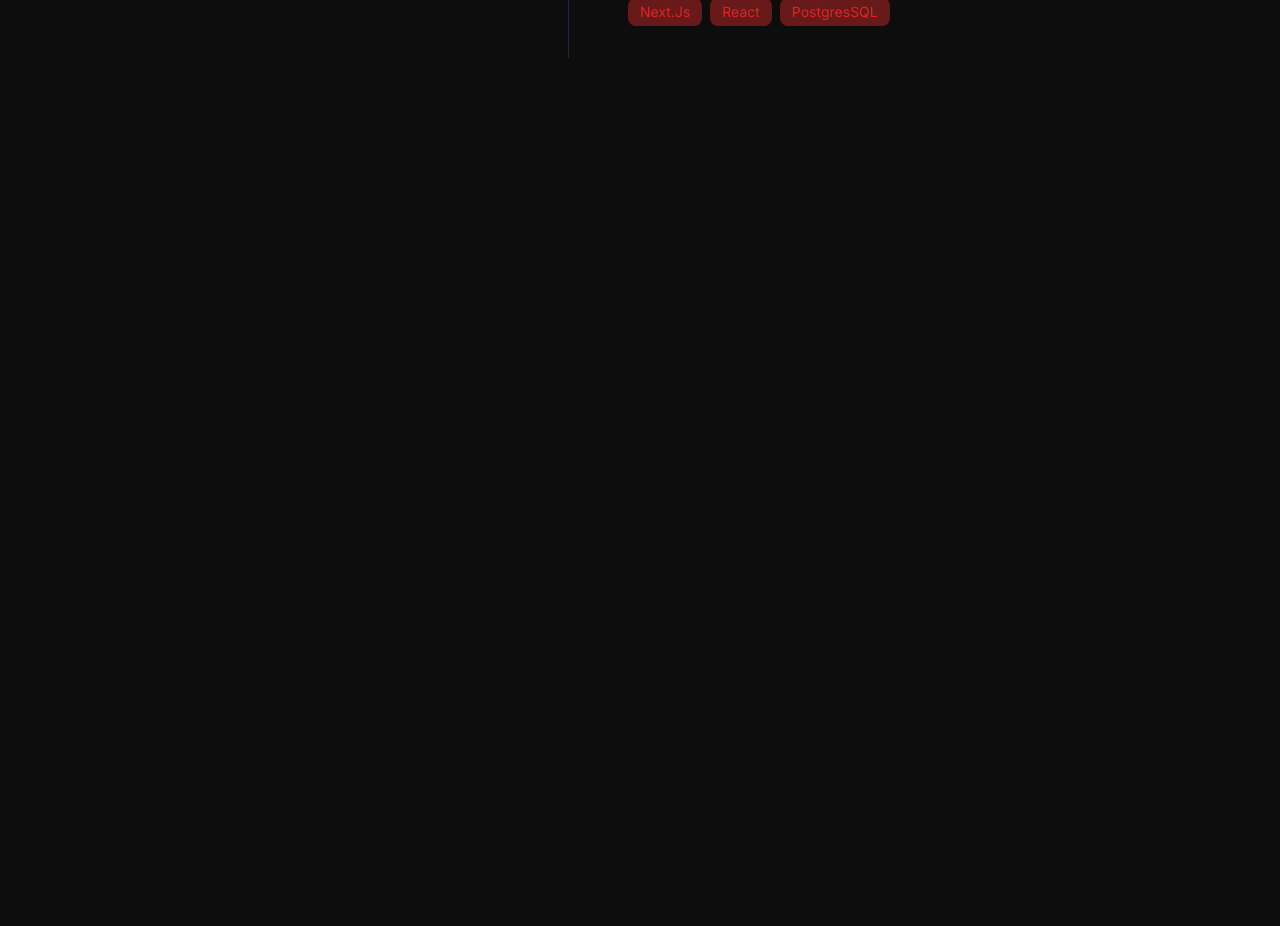
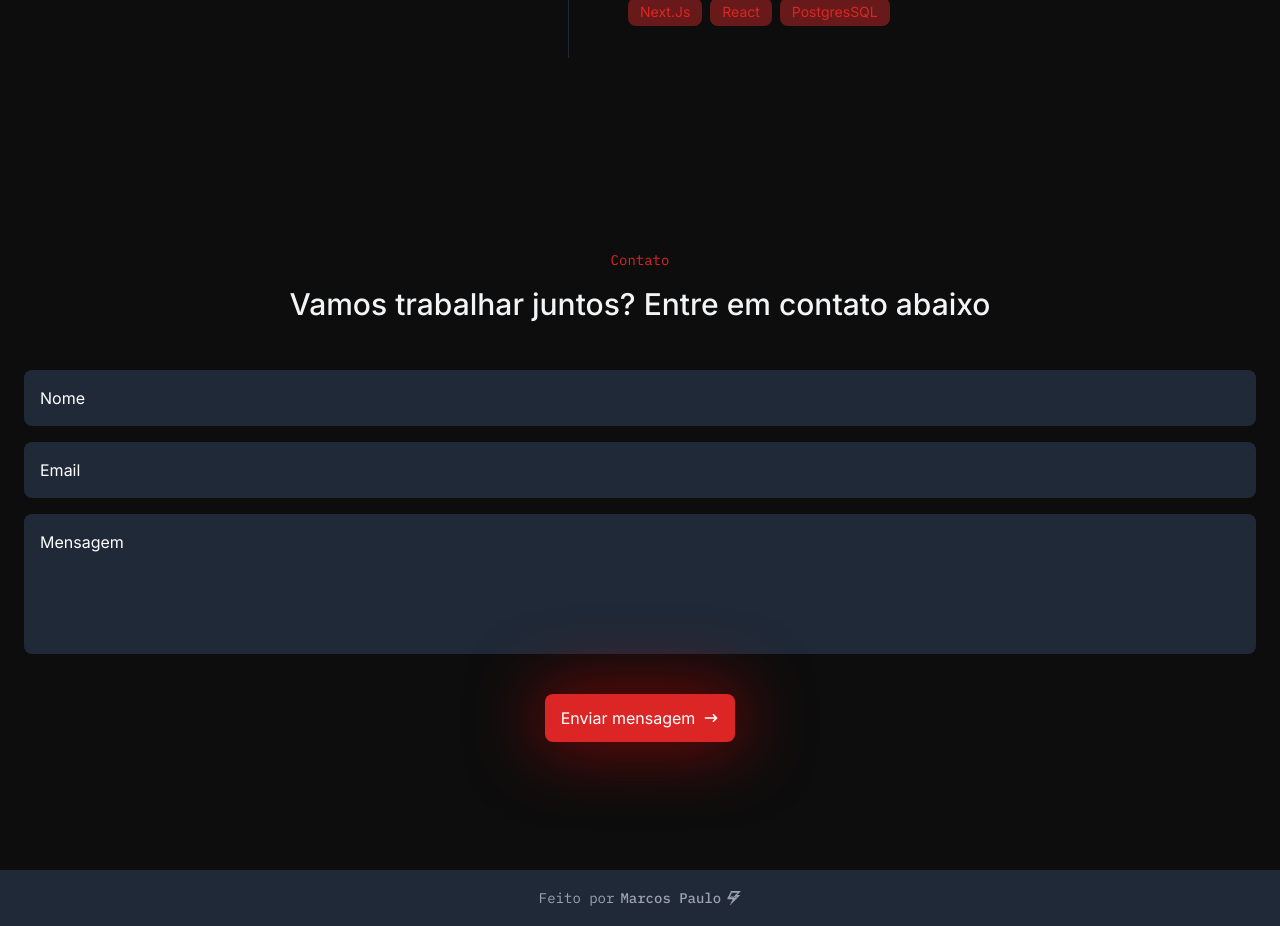
Before and after one commit to Mp455/my-portfolio, a Next.js app: page / in a window 1280 px wide. Shown: the part 2580-3506 px from the top of the page. Before the commit the page ends 2702 px from the top, so only its background shows below. Built offline with nearby package versions, Linux system fonts and the light colour scheme.

Commit message:
feat: create footer component

```diff
--- /dev/null
+++ b/app/components/Footer/index.tsx
@@ -0,0 +1,14 @@
+import { SiGamejolt } from "react-icons/si";
+
+export const Footer = () => {
+  return (
+    <footer className="h-14 w-full flex items-center justify-center bg-gray-800">
+      <span className="flex items-center gap-1.5 text-sm font-mono text-gray-400">
+        Feito por <strong className="font-medium"> Marcos Paulo</strong>
+        <SiGamejolt />
+      </span>
+    </footer>
+  );
+};
+
+export default Footer;
--- a/app/layout.tsx
+++ b/app/layout.tsx
@@ -2,6 +2,8 @@
 import "./globals.css";
 import { ReactNode } from "react";
 import Header from "./components/Header";
+import ContactForm from "./components/ContactForm";
+import Footer from "./components/Footer";
 
 const inter = Inter({
   variable: "--font-inter",
@@ -20,6 +22,8 @@
       <body>
         <Header />
         {children}
+        <ContactForm />
+        <Footer />
       </body>
     </html>
   );
```
